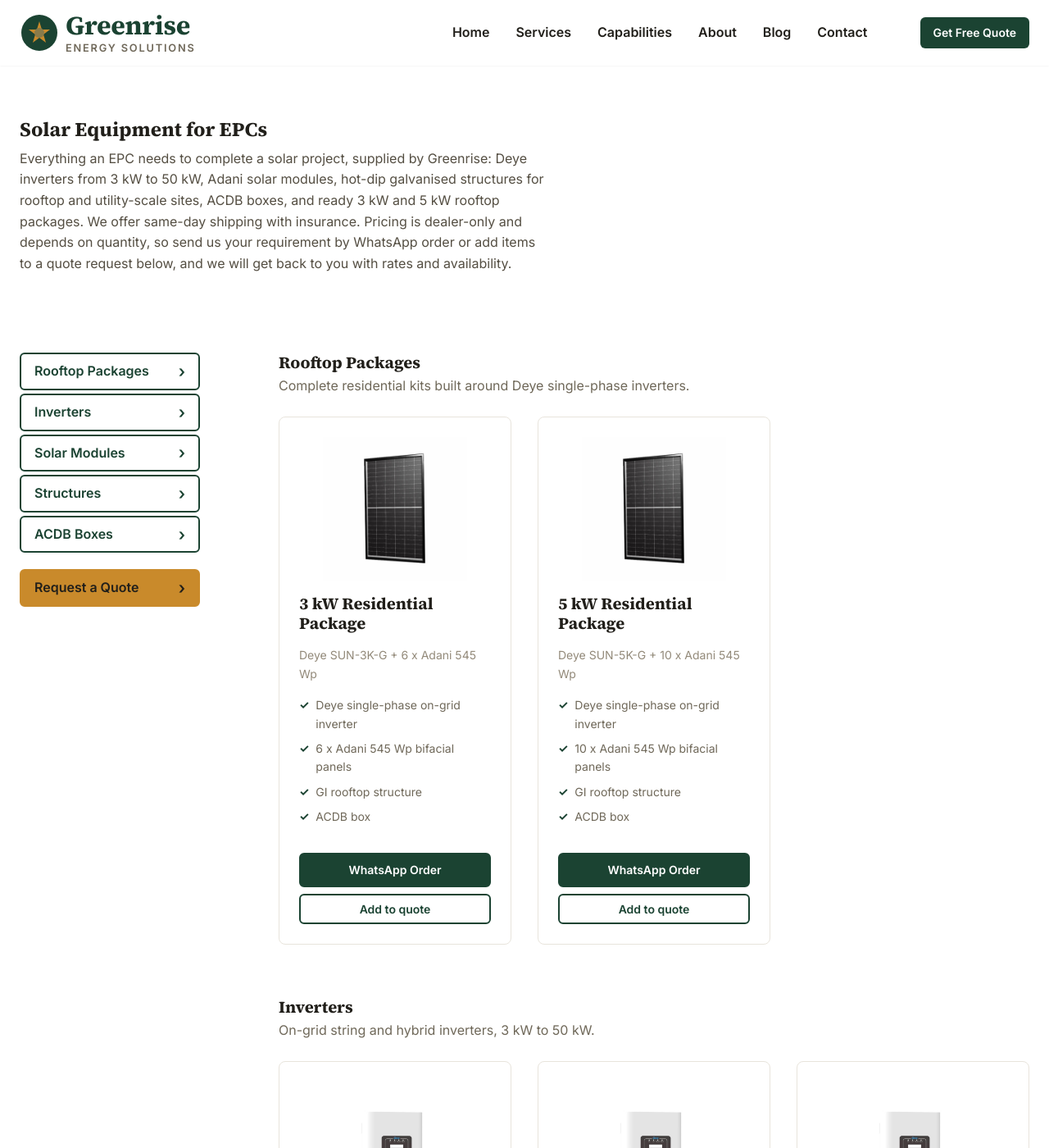
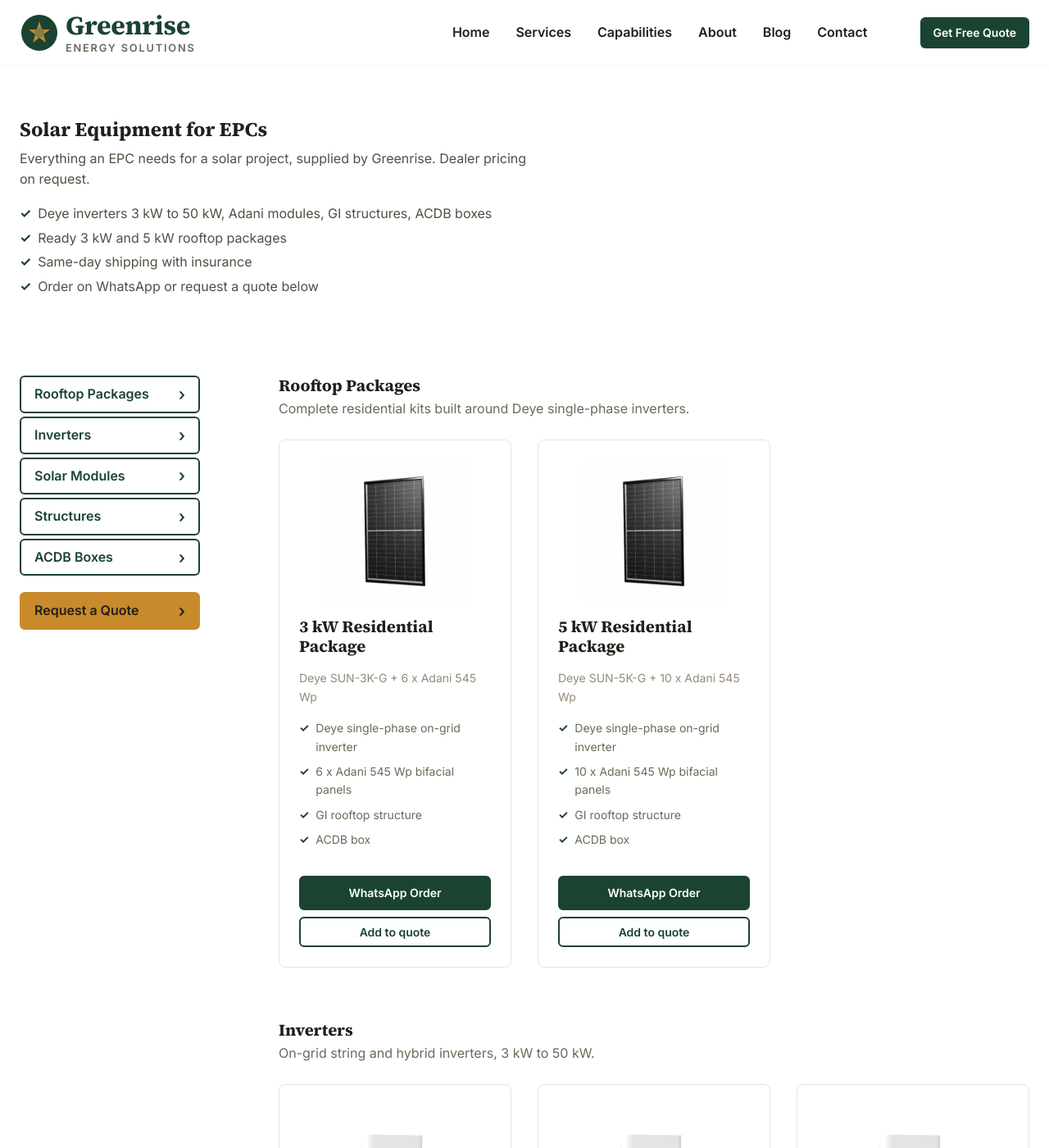
Before and after one commit to nbkarthi/greenriseenergy, a Jekyll site: the page built from shop/index.html, in a window 1280 px wide and 1400 px high. Shown: the whole window at 82% size. Built offline with Jekyll 4.4.1, drawn with Linux system fonts in a browser that asks for light colours.

Commit message:
shop: short intro with bullet points

```diff
--- a/shop/index.html
+++ b/shop/index.html
@@ -22,7 +22,10 @@
   <style>
     .shop { padding: calc(var(--header-height) + var(--spacing-3xl)) var(--spacing-lg) var(--spacing-4xl); max-width: 1440px; margin: 0 auto; }
     .shop h1 { font-size: var(--font-size-2xl); color: var(--color-gray-900); margin-bottom: var(--spacing-sm); }
-    .shop-intro { color: var(--color-gray-700); max-width: 640px; margin-bottom: var(--spacing-4xl); }
+    .shop-intro { color: var(--color-gray-700); max-width: 640px; margin-bottom: var(--spacing-md); }
+    .shop-points { margin-bottom: var(--spacing-4xl); }
+    .shop-points li { color: var(--color-gray-700); margin-bottom: var(--spacing-xs); }
+    .shop-points li::before { content: '\2713'; color: var(--color-primary); font-weight: 700; margin-right: var(--spacing-sm); }
     .shop-layout { display: grid; grid-template-columns: 220px 1fr; gap: var(--spacing-4xl); align-items: start; }
     .shop-nav { position: sticky; top: calc(var(--header-height) + var(--spacing-lg)); display: flex; flex-direction: column; gap: var(--spacing-xs); }
     .shop-nav a { display: flex; justify-content: space-between; align-items: center; gap: var(--spacing-sm); padding: var(--spacing-sm) var(--spacing-md); border: 2px solid var(--color-primary); border-radius: var(--radius-lg); font-weight: 600; color: var(--color-primary); }
@@ -55,7 +58,13 @@
   <main role="main">
     <div class="shop">
       <h1>Solar Equipment for EPCs</h1>
-      <p class="shop-intro">Everything an EPC needs to complete a solar project, supplied by Greenrise: Deye inverters from 3 kW to 50 kW, Adani solar modules, hot-dip galvanised structures for rooftop and utility-scale sites, ACDB boxes, and ready 3 kW and 5 kW rooftop packages. We offer same-day shipping with insurance. Pricing is dealer-only and depends on quantity, so send us your requirement by WhatsApp order or add items to a quote request below, and we will get back to you with rates and availability.</p>
+      <p class="shop-intro">Everything an EPC needs for a solar project, supplied by Greenrise. Dealer pricing on request.</p>
+      <ul class="shop-points">
+        <li>Deye inverters 3 kW to 50 kW, Adani modules, GI structures, ACDB boxes</li>
+        <li>Ready 3 kW and 5 kW rooftop packages</li>
+        <li>Same-day shipping with insurance</li>
+        <li>Order on WhatsApp or request a quote below</li>
+      </ul>
 
       <div class="shop-layout">
       <nav class="shop-nav" aria-label="Shop categories">
```
